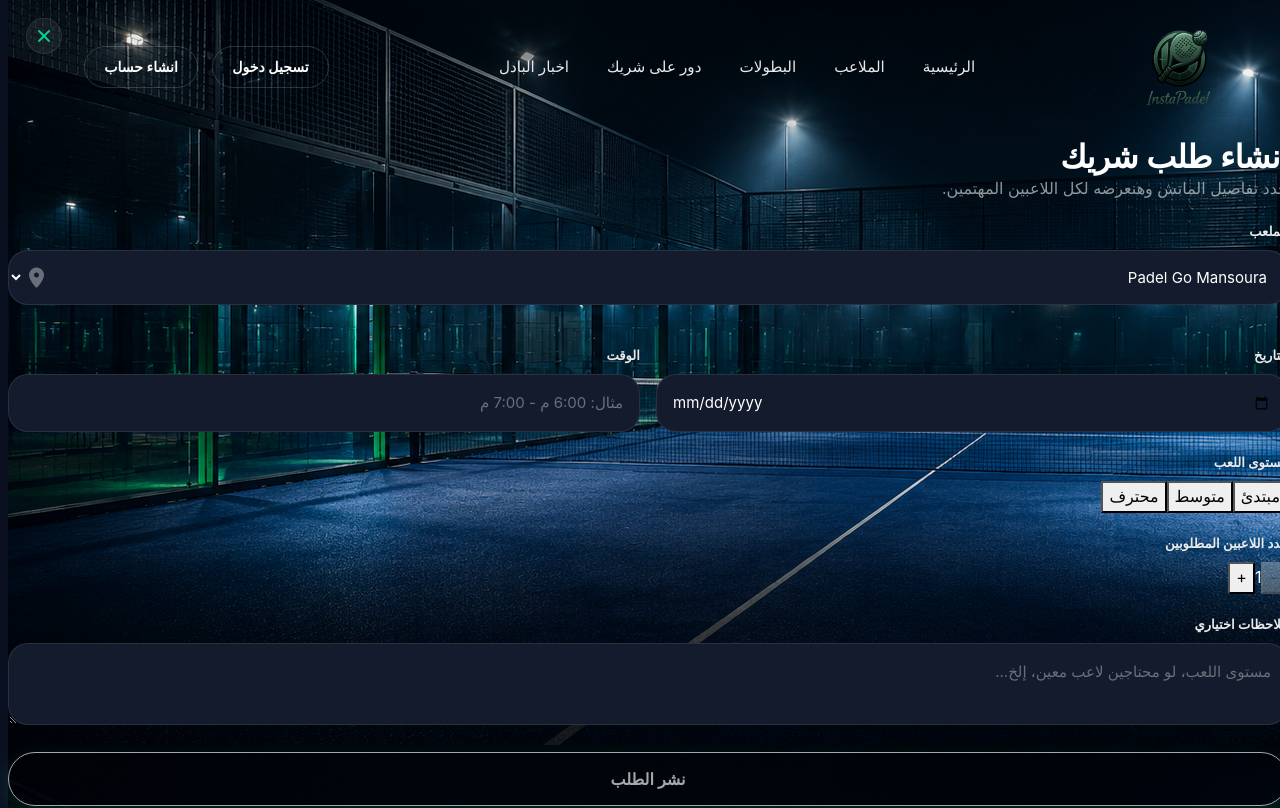
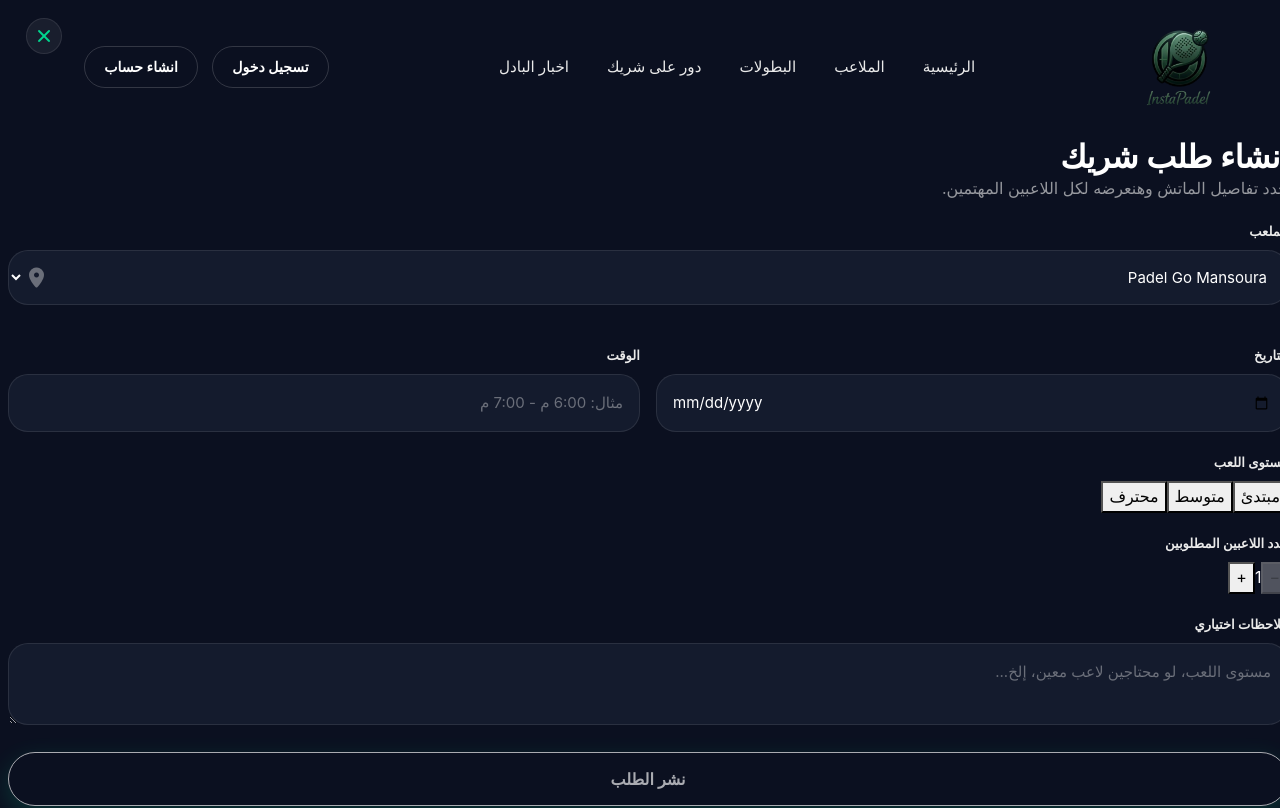
Before and after one commit to NourElshahawy/instapadel, a Next.js app: page /find-partner/create in a window 1280 px wide. Shown: the top 808 px of the page. Built offline with nearby package versions, Linux system fonts and the light colour scheme.

Commit message:
add btn for tournaments styles

```diff
--- a/src/app/find-partner/create/page.js
+++ b/src/app/find-partner/create/page.js
@@ -10,7 +10,6 @@ export default async function CreatePartnerRequestPage() {
 
   return (
     <section className="new-section section" style={{ paddingTop: 140 }}>
-      <ParallaxBg image="/assets/imgs/courts-bg.png" />
       <div>
         <CreatePartnerRequestForm courts={courts} currentUser={currentUser} />
       </div>
--- a/src/app/tournaments/page.js
+++ b/src/app/tournaments/page.js
@@ -1,6 +1,7 @@
 import Link from "next/link";
 import { getAllTournaments } from "@/services/tournamentService";
 import "@/styles/pages/tournaments-listing.css";
+import ParallaxBg from "@/components/ui/ParallaxBg";
 
 export const metadata = { title: "البطولات — InstaPadel" };
 
--- a/src/components/tournaments/dashboard/TournamentDashboard.jsx
+++ b/src/components/tournaments/dashboard/TournamentDashboard.jsx
@@ -59,7 +59,6 @@ export default function TournamentDashboard({ tournament: initialTournament, cur
 
   return (
     <div className={`td-page td-page--${stage}`} dir="rtl">
-      <ParallaxBg image="/assets/imgs/courts-bg.png" />
       <Hero tournament={tournament} stage={stage} />
 
       {stage === "registration" && (
```
